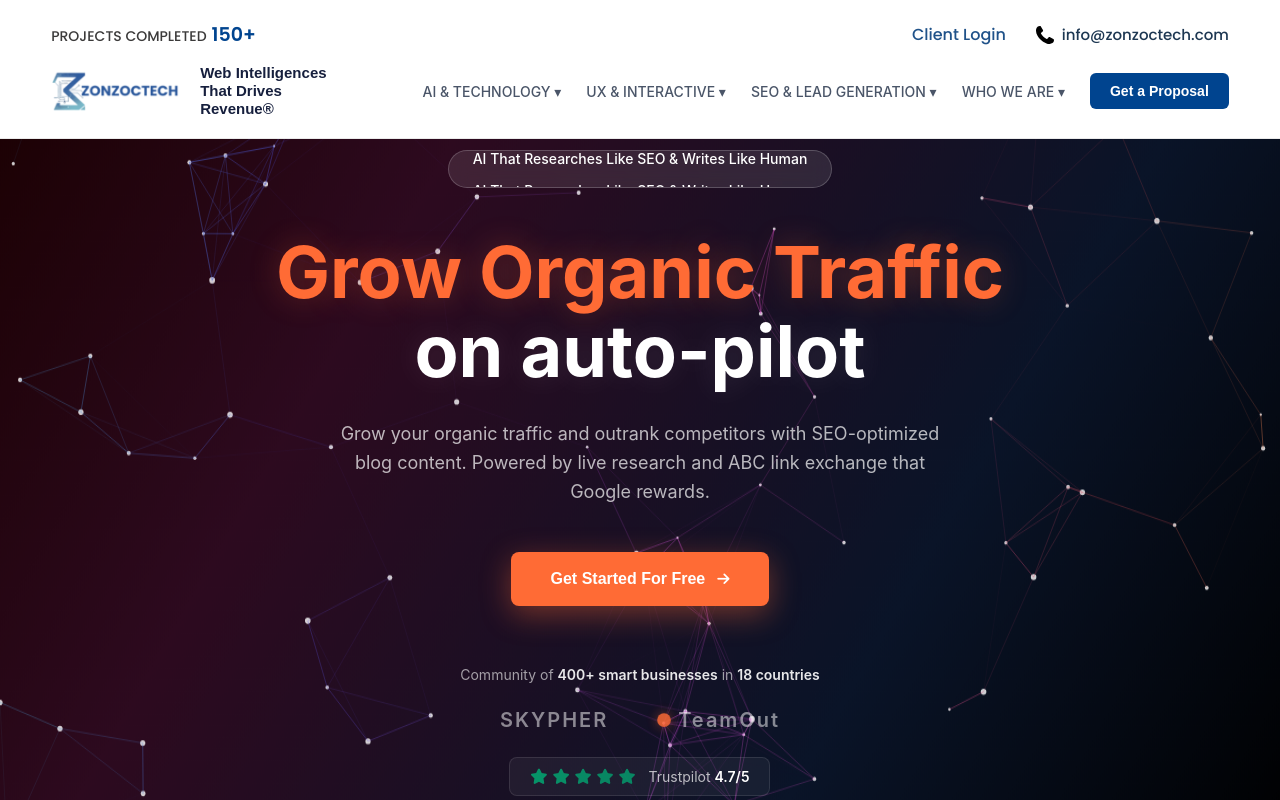
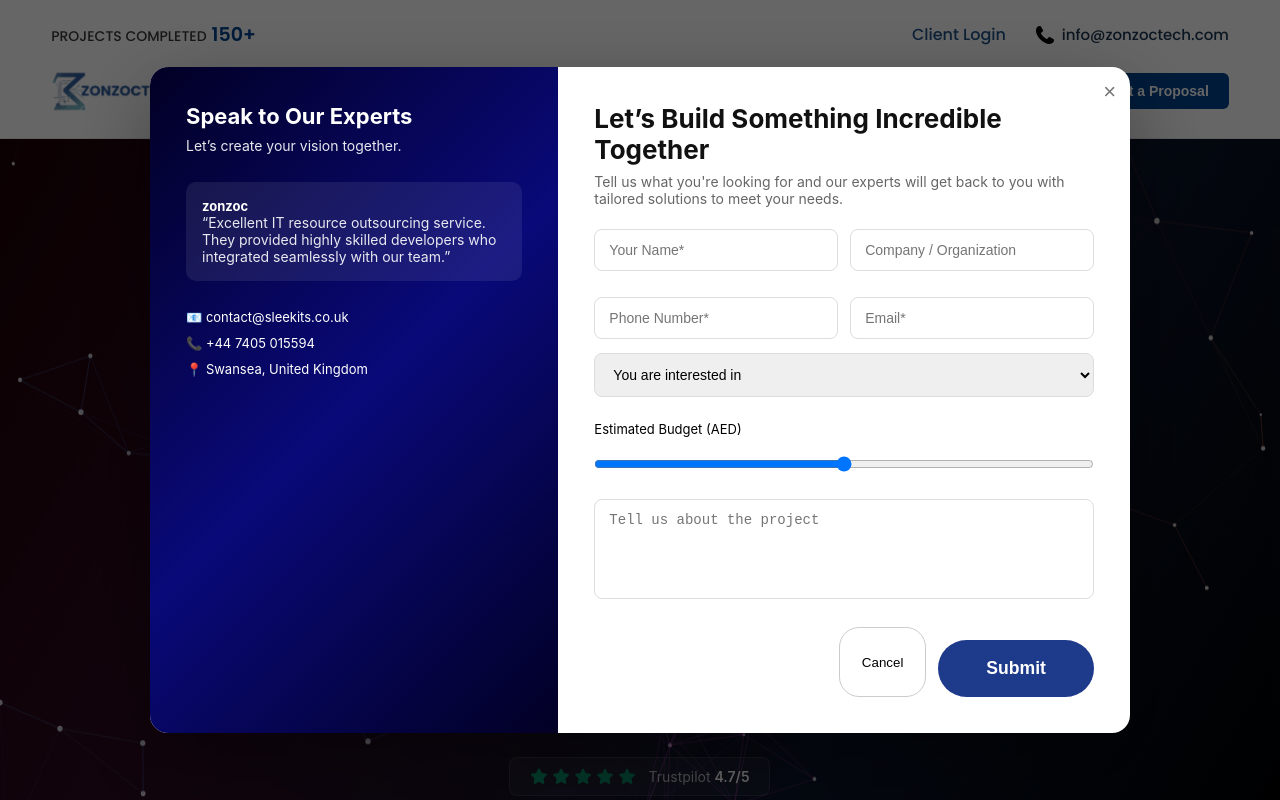
Before and after one commit to suraijzon/version1, a React (Create React App) app: page /ai-seo in a window 1280 px wide. Both pictures are taken after a click on the button "Get a Proposal". Shown: the top 800 px of the page. Built offline with nearby package versions, Linux system fonts and the light colour scheme; no server answers.

Commit message:
new 22nd fix

```diff
--- /dev/null
+++ b/src/components/ExpertPopup.jsx
@@ -0,0 +1,90 @@
+import React, { useEffect } from "react";
+import "../styles/ExpertPopup.css";
+
+const ExpertPopup = ({ open, onClose }) => {
+  useEffect(() => {
+    if (open) {
+      document.body.style.overflow = "hidden";
+    } else {
+      document.body.style.overflow = "auto";
+    }
+  }, [open]);
+
+  if (!open) return null;
+
+  return (
+    <div className="popup-overlay" onClick={onClose}>
+      <div
+        className="popup-container"
+        onClick={(e) => e.stopPropagation()}
+      >
+        {/* Close icon */}
+        <button className="popup-close" onClick={onClose}>
+          ×
+        </button>
+
+        {/* LEFT PANEL */}
+        <div className="popup-left">
+          <h3>Speak to Our Experts</h3>
+          <p>Let’s create your vision together.</p>
+
+          <div className="popup-review">
+            <strong>zonzoc</strong>
+            <p>
+              “Excellent IT resource outsourcing service. They provided highly
+              skilled developers who integrated seamlessly with our team.”
+            </p>
+          </div>
+
+          <div className="popup-contact">
+            <span>📧 contact@sleekits.co.uk</span>
+            <span>📞 +44 7405 015594</span>
+            <span>📍 Swansea, United Kingdom</span>
+          </div>
+        </div>
+
+        {/* RIGHT PANEL */}
+        <div className="popup-right">
+          <h2>Let’s Build Something Incredible Together</h2>
+          <p className="popup-subtext">
+            Tell us what you're looking for and our experts will get back to you
+            with tailored solutions to meet your needs.
+          </p>
+
+          <form className="popup-form">
+            <div className="form-grid">
+              <input type="text" placeholder="Your Name*" />
+              <input type="text" placeholder="Company / Organization" />
+              <input type="tel" placeholder="Phone Number*" />
+              <input type="email" placeholder="Email*" />
+            </div>
+
+            <select>
+              <option>You are interested in</option>
+              <option>Website Development</option>
+              <option>SEO</option>
+              <option>AI Solutions</option>
+              <option>UI/UX Design</option>
+            </select>
+
+            <label className="budget-label">Estimated Budget (AED)</label>
+            <input type="range" min="30000" max="65000" />
+
+            <textarea placeholder="Tell us about the project"></textarea>
+
+            <div className="popup-actions">
+              <button type="button" className="cancel-btn" onClick={onClose}>
+                Cancel
+              </button>
+              <button type="submit" className="submit-btn">
+                Submit
+              </button>
+            </div>
+          </form>
+        </div>
+      </div>
+    </div>
+  );
+};
+
+export default ExpertPopup;
--- a/src/components/Navbar.jsx
+++ b/src/components/Navbar.jsx
@@ -5,11 +5,14 @@
 import phoneIcon from "../assets/icons/phone-call-icon.svg";
 import { useAuth } from "../context/AuthContext";
 import { useNavigate } from "react-router-dom";
+import ExpertPopup from "./ExpertPopup";
+
 
 const Navbar = () => {
   const [open, setOpen] = useState(false);
   const [mobileDropdown, setMobileDropdown] = useState(null);
   const [activeDropdown, setActiveDropdown] = useState(null);
+  const [isPopupOpen, setIsPopupOpen] = useState(false);
   const navRef = useRef(null);
 
   const { logout } = useAuth();
@@ -361,7 +364,10 @@
             </div>
           </div>
 
-          <button className="contact-btn">Get a Proposal</button>
+          <button className="contact-btn" onClick={() => setIsPopupOpen(true)}>
+             Get a Proposal
+          </button>
+
 
           {open && (
             <button className="mobile-client-login-inside" onClick={handleClientLogin}>
@@ -369,6 +375,9 @@
             </button>
           )}
         </nav>
+
+        <ExpertPopup
+        open={isPopupOpen} onClose={() => setIsPopupOpen(false)}/>
 
         <div className="hamburger" onClick={() => setOpen((s) => !s)}>
           <span className={open ? "bar rotate1" : "bar"}></span>
--- /dev/null
+++ b/src/styles/ExpertPopup.css
@@ -0,0 +1,161 @@
+/* Overlay */
+.popup-overlay {
+  position: fixed;
+  inset: 0;
+  background: rgba(0, 0, 0, 0.6);
+  z-index: 9999;
+  display: flex;
+  justify-content: center;
+  align-items: center;
+}
+
+/* Container */
+.popup-container {
+  width: 100%;
+  max-width: 980px;
+  background: white;
+  border-radius: 18px;
+  display: grid;
+  grid-template-columns: 1fr 1.4fr;
+  position: relative;
+  box-shadow: 0 25px 80px rgba(0, 0, 0, 0.35);
+  overflow: hidden;
+  animation: popupFade 0.35s ease;
+}
+
+@keyframes popupFade {
+  from {
+    transform: scale(0.95);
+    opacity: 0;
+  }
+  to {
+    transform: scale(1);
+    opacity: 1;
+  }
+}
+
+/* Close */
+.popup-close {
+  position: absolute;
+  top: 12px;
+  right: 14px;
+  background: none;
+  border: none;
+  font-size: 22px;
+  cursor: pointer;
+  color: #777;
+}
+
+/* LEFT */
+.popup-left {
+  background: linear-gradient(135deg, #020024, #090979, #020024);
+  color: white;
+  padding: 36px;
+}
+
+.popup-left h3 {
+  font-size: 22px;
+  margin-bottom: 8px;
+}
+
+.popup-left p {
+  font-size: 14px;
+  opacity: 0.9;
+}
+
+.popup-review {
+  margin: 28px 0;
+  background: rgba(255, 255, 255, 0.08);
+  padding: 16px;
+  border-radius: 10px;
+  font-size: 13px;
+}
+
+.popup-contact span {
+  display: block;
+  font-size: 13px;
+  margin-bottom: 10px;
+}
+
+/* RIGHT */
+.popup-right {
+  padding: 36px;
+}
+
+.popup-right h2 {
+  font-size: 26px;
+  margin-bottom: 8px;
+  color: #111;
+}
+
+.popup-subtext {
+  font-size: 14px;
+  color: #666;
+  margin-bottom: 22px;
+}
+
+/* Form */
+.popup-form input,
+.popup-form select,
+.popup-form textarea {
+  width: 100%;
+  padding: 12px 14px;
+  border-radius: 8px;
+  border: 1px solid #ddd;
+  font-size: 14px;
+  margin-bottom: 14px;
+}
+
+.popup-form textarea {
+  min-height: 100px;
+  resize: none;
+}
+
+.form-grid {
+  display: grid;
+  grid-template-columns: 1fr 1fr;
+  gap: 12px;
+}
+
+.budget-label {
+  font-size: 13px;
+  margin: 10px 0 6px;
+  display: block;
+}
+
+/* Actions */
+.popup-actions {
+  display: flex;
+  justify-content: flex-end;
+  gap: 12px;
+  margin-top: 10px;
+}
+
+.cancel-btn {
+  background: white;
+  border: 1px solid #ccc;
+  padding: 10px 22px;
+  border-radius: 20px;
+  cursor: pointer;
+}
+
+.submit-btn {
+  background: black;
+  color: white;
+  border: none;
+  padding: 10px 26px;
+  border-radius: 20px;
+  cursor: pointer;
+}
+
+/* MOBILE */
+@media (max-width: 768px) {
+  .popup-container {
+    grid-template-columns: 1fr;
+    max-width: 92%;
+  }
+
+  .form-grid {
+    grid-template-columns: 1fr;
+  }
+}
```
